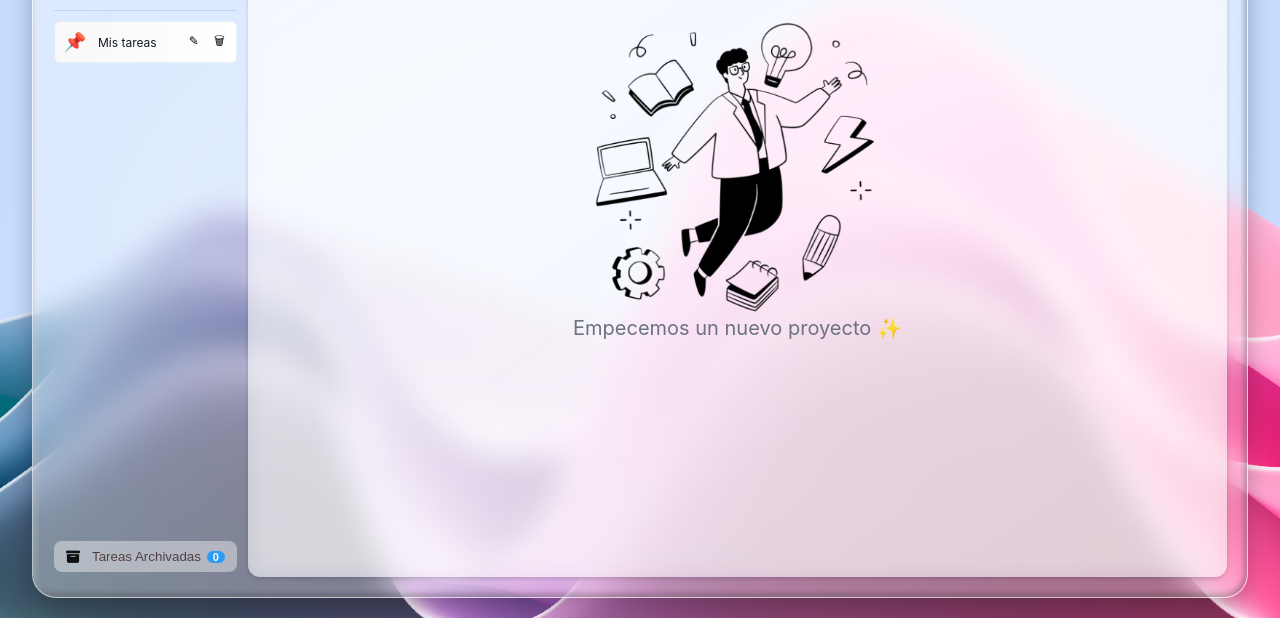
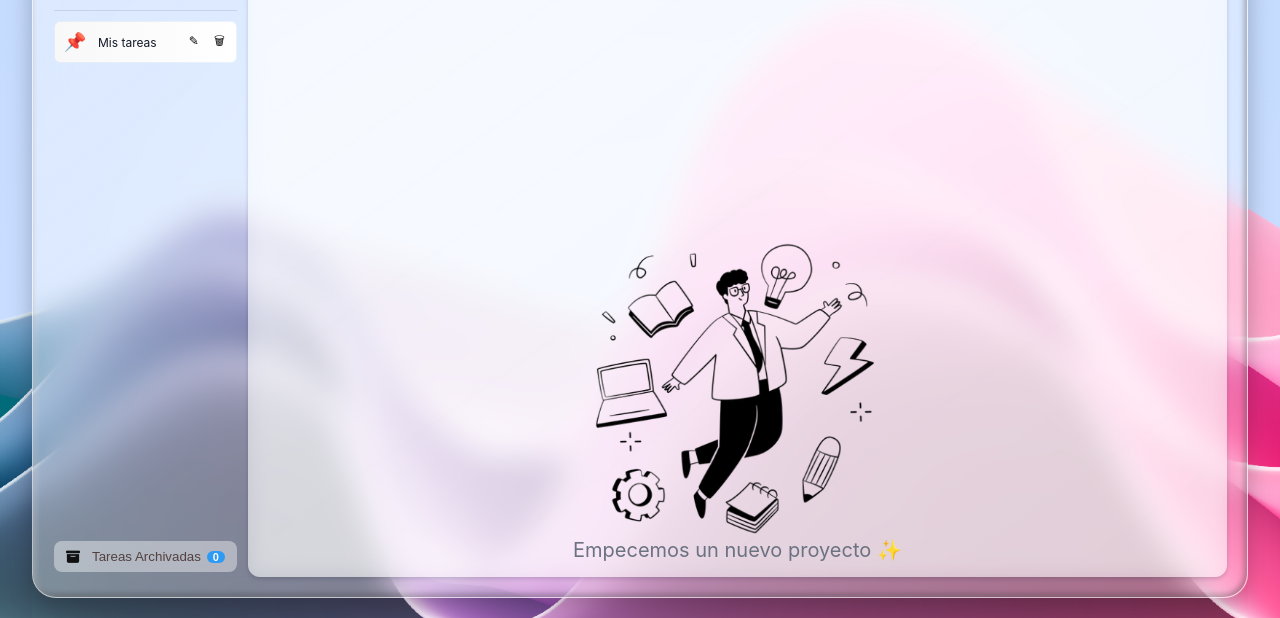
Before and after one commit to Dani911A-lab/Projects, a plain HTML site: page index.html in a window 1280 px wide. Shown: the part 182-800 px from the top of the page. Drawn offline with nearby package versions, Linux system fonts and the light colour scheme; files whose address does not match are found by name.

Commit message:
Update styles.css

```diff
--- a/styles.css
+++ b/styles.css
@@ -196,10 +196,12 @@ html, body {
 
 /* MAIN */
 .main {
-  flex: 1 1 auto;         /* ocupa todo el espacio restante */
-  height: 100%;           /* ocupa toda la altura de .app */
+  flex: 1 1 auto;
+  display: flex;
+  flex-direction: column; /* clave para que .tasks-area se estire */
+  height: 100%;
   background: rgba(255, 255, 255, 0.513);
-   backdrop-filter: blur(10px);
+  backdrop-filter: blur(10px);
   padding: 15px;
   border-radius: 12px;
   box-shadow: 0 2px 4px rgba(15, 21, 48, 0.178);
@@ -217,26 +219,38 @@ html, body {
 }
 
 .tasks-area {
+  flex: 1 1 auto;          /* ocupa todo el espacio restante dentro de .main */
   display: flex;
   flex-direction: column;
-  flex: 1;                   /* ocupa todo el espacio disponible */
-  position: relative;
+  overflow-y: auto;        /* scroll interno cuando las tareas desbordan */
 }
-/* Scroll de tareas oculto hasta scroll activo */
+/* Scroll minimalista para tareas */
 .tasks-area::-webkit-scrollbar {
-  width: 6px;
+  width: 4px;              /* más delgada */
 }
+
 .tasks-area::-webkit-scrollbar-thumb {
-  background-color: rgba(0,0,0,0.3);
-  border-radius: 10px;
-  visibility: hidden;
-  transition: visibility 0.3s;
+  background-color: rgba(175, 175, 175, 0.35); /* translúcido */
+  border-radius: 999px;    /* redondeada completa */
+  transition: background 0.3s;
 }
-.tasks-area.scrolling::-webkit-scrollbar-thumb {
-  visibility: visible;
+
+.tasks-area:hover::-webkit-scrollbar-thumb {
+  background-color: rgba(146, 146, 146, 0.6); /* se intensifica al hover */
 }
+
 .tasks-area::-webkit-scrollbar-track {
-  background: transparent;
+  background: transparent; /* fondo invisible */
+}
+
+/* Para Firefox */
+.tasks-area {
+  scrollbar-width: thin;
+  scrollbar-color: rgba(149, 149, 149, 0.35) transparent;
+}
+
+.tasks-area:hover {
+  scrollbar-color: rgba(224, 224, 224, 0.6) transparent;
 }
 
 /* BOTONES */
@@ -341,12 +355,6 @@ html, body {
   font-size: var(--font-sm);
 }
 
-.tasks-area{
-  margin-top:12px;
-  flex:1;
-  display:flex;
-  flex-direction:column;
-}
 
 .tasks-header{
   display:flex;
```
